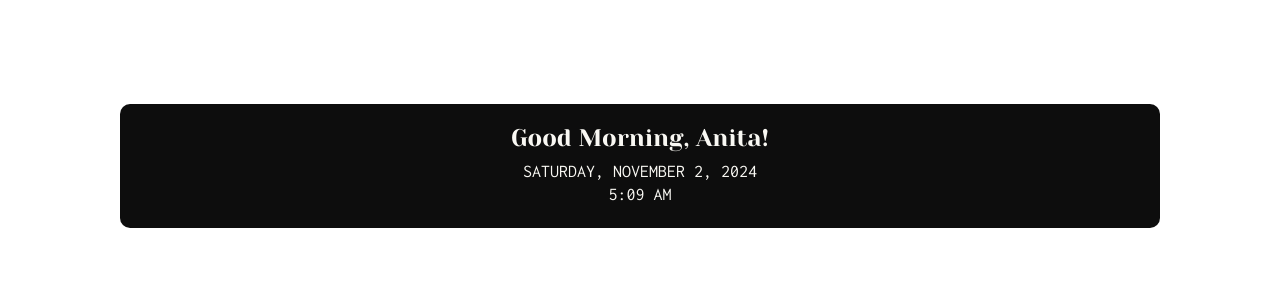
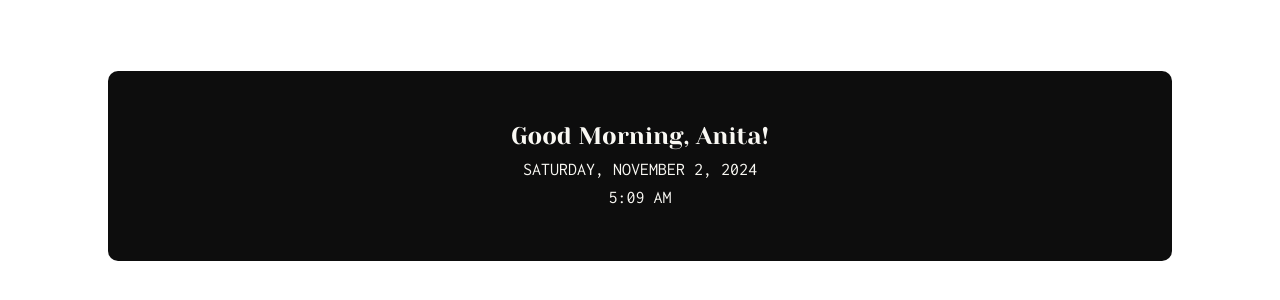
Before and after one commit to artistic12/Greeting-Widget, a plain HTML site: page index.html in a window 1280 px wide. Shown: the part 234-534 px from the top of the page. Drawn offline with Linux system fonts and the light colour scheme.

Commit message:
Update style.css

```diff
--- a/style.css
+++ b/style.css
@@ -16,16 +16,20 @@ body {
   padding: 20px;
   border-radius: 10px;
   text-align: center;
-  width: 80%; /* Wider horizontal box */
-  max-width: 1000px; /* Limit max width */
+  width: 80vw; /* 80% of viewport width */
+  height: 150px; /* Set a fixed height */
   font-family: 'Inconsolata', monospace;
+  display: flex;
+  flex-direction: column;
+  justify-content: center;
+  align-items: center;
 }
 
 /* Greeting Title Styling */
 .greeting-title {
   font-family: 'Yeseva One', serif;
   font-size: 24px;
-  margin-bottom: 10px;
+  margin-bottom: 5px;
   text-transform: capitalize;
 }
 
```
